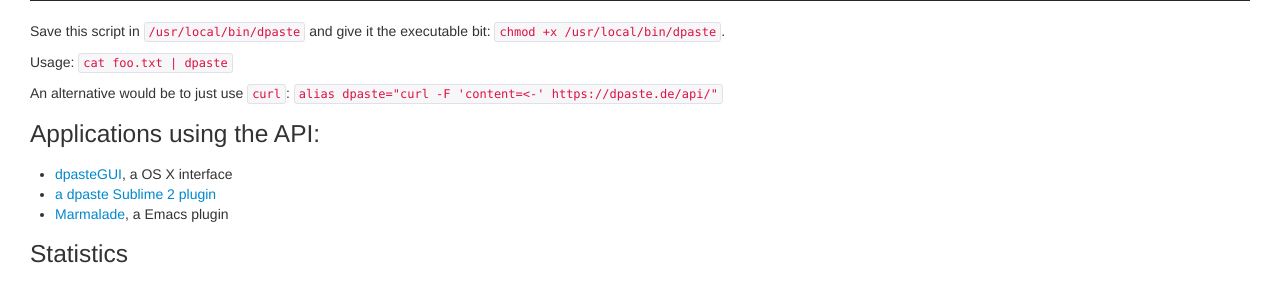
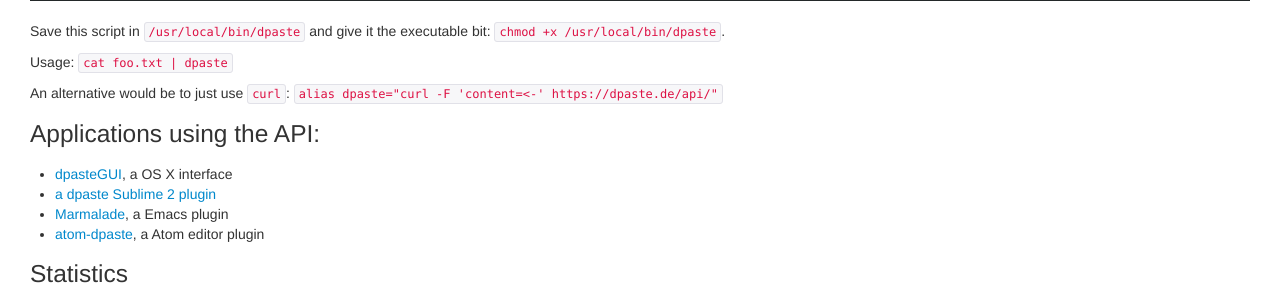
Before and after one commit to arturs-krapans/dpaste, a Django app: template dpaste/templates/dpaste/about.html in a window 1280 px wide. Shown: the part 647-933 px from the top of the page. Run offline with Django 3.2, Linux system fonts and the light colour scheme; the template is opened without the code that fills it, so the values that code supplies are empty; parts of the project's set-up code (start-up, migrations or seed data) failed here and were passed over; some libraries are stand-ins or nearby versions.

Commit message:
Added atom plugin. Closes #75.

```diff
--- a/dpaste/templates/dpaste/about.html
+++ b/dpaste/templates/dpaste/about.html
@@ -53,6 +53,7 @@
         <li><a href="https://github.com/bartTC/dpasteGUI/wiki">dpasteGUI</a>, a OS X interface</li>
         <li><a href="https://github.com/bartTC/SubDpaste">a dpaste Sublime 2 plugin</a></li>
         <li><a href="http://marmalade-repo.org/packages/dpaste_de">Marmalade</a>, a Emacs plugin</li>
+        <li><a href="https://atom.io/packages/atom-dpaste">atom-dpaste</a>, a Atom editor plugin</li>
     </ul>
 
     <h3>{% trans "Statistics" %}</h3>
```
